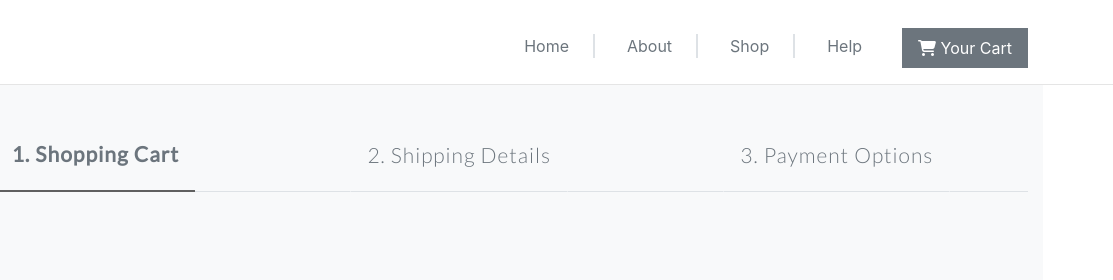
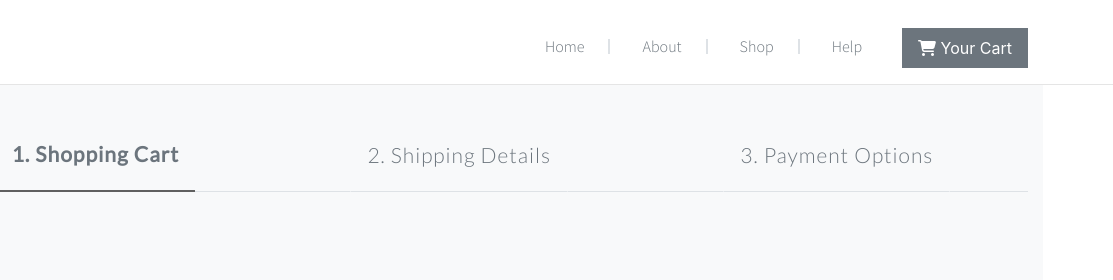
Before and after one commit to Lazar996F/EcomerceShop, a plain HTML site: page CartShippingPayment.html in a window 1280 px wide. Shown: the top 280 px of the page, 167-1280 px from the left. Drawn offline with nearby package versions, Linux system fonts and the light colour scheme.

Commit message:
vertical lines in header-navigations

```diff
--- a/CartShippingPayment.html
+++ b/CartShippingPayment.html
@@ -45,16 +45,17 @@
                     <nav>
                         <ul class="nav justify-content-end">
                             <li class="nav-item my-auto pr-3">
-                                <a class="nav-link text-secondary pt-0 pb-0 sp-border-right pr-4" href="Home.html">Home</a>
+                                <a class="nav-link text-secondary pt-0 pb-0 sp-border-right pr-4 line-height source-sans-card-text" href="Home.html">Home</a>
+
                             </li>
                             <li class="nav-item my-auto pr-3">
-                                <a class="nav-link text-secondary pt-0 pb-0 sp-border-right pr-4 " href="Product.html">About</a>
+                                <a class="nav-link text-secondary pt-0 pb-0 sp-border-right pr-4 line-height source-sans-card-text " href="Product.html">About</a>
                             </li>
                             <li class="nav-item my-auto pr-3">
-                                <a class="nav-link text-secondary pt-0 pb-0 sp-border-right pr-4" href="Shop.html">Shop</a>
+                                <a class="nav-link text-secondary pt-0 pb-0 sp-border-right pr-4 line-height source-sans-card-text" href="Shop.html">Shop</a>
                             </li>
                             <li class="nav-item my-auto pr-3">
-                                <a class="nav-link text-secondary pt-0 pb-0  pr-4" href="#">Help</a>
+                                <a class="nav-link text-secondary pt-0 pb-0  pr-4 source-sans-card-text" href="#">Help</a>
                             </li>
                             <li class="nav-item">
                                 <a type="button" href="CartShippingPayment.html" class="nav-link btn-secondary mt-1"
--- a/style.css
+++ b/style.css
@@ -398,3 +398,7 @@ letter-spacing: 0;
   font-family: 'Source Sans Pro', sans-serif;
   font-size:16px;
 }
+
+.line-height{
+    line-height: 15px;
+}
```
Also changed, not shown: Home.html (+5 -4 lines), Product.html (+5 -4 lines), Shop.html (+5 -4 lines).
